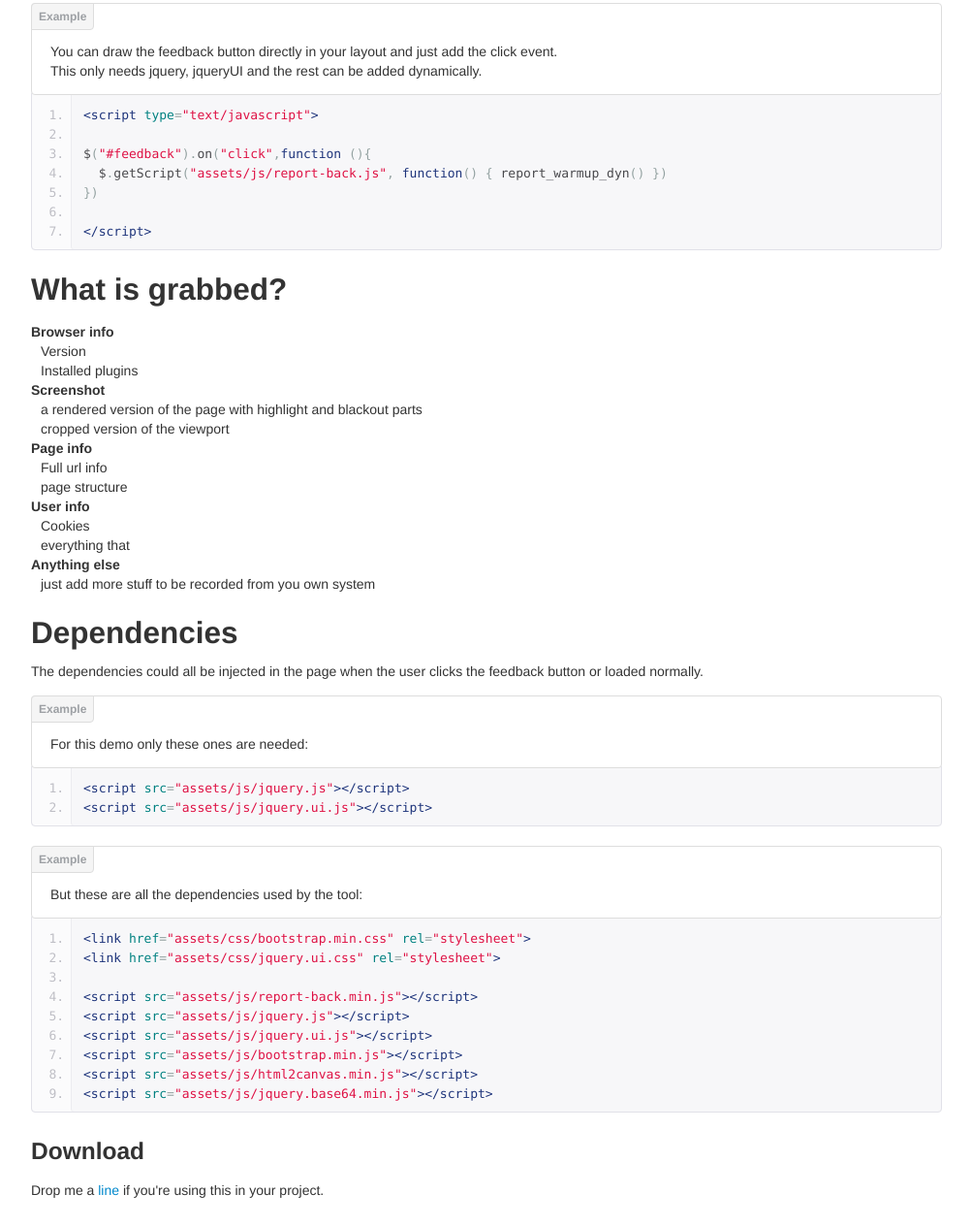
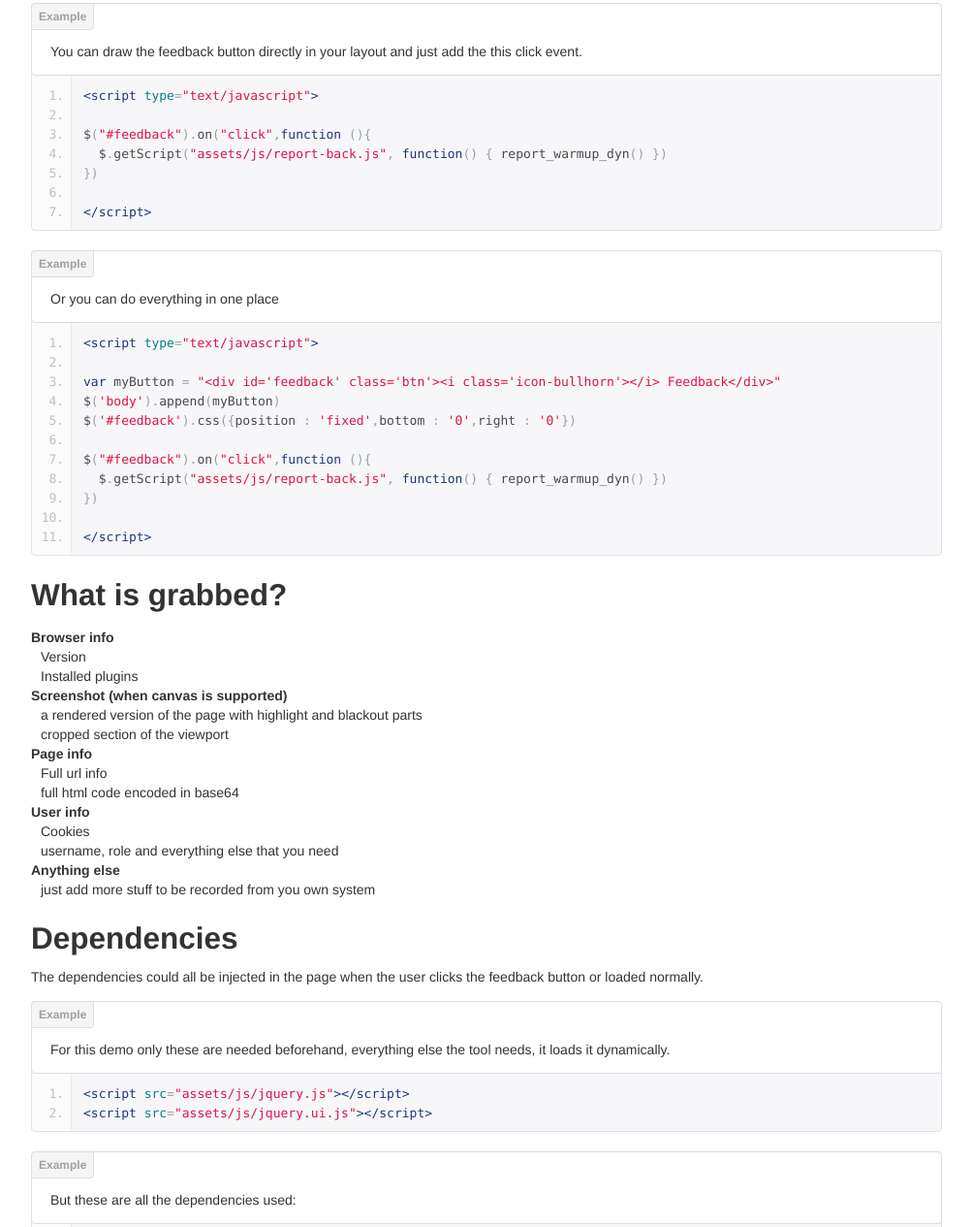
Before and after one commit to filipegarcia/ReportBack, a website: page index.html in a window 1280 px wide. Shown: the part 673-1938 px from the top of the page at 97% size, without its empty margins (138-1141 px from the left). Drawn offline with Linux system fonts and the light colour scheme.

Commit message:
changed description
Signed-off-by: filipe garcia <filipe.c.garcia@gmail.com>

```diff
--- a/assets/js/report-back.js
+++ b/assets/js/report-back.js
@@ -5,11 +5,11 @@
  Released under Apache License v2.0
 */
 
-// report array to be build during the process
+// report array to be used during the process
 var report = []
 
 
-
+// all the labels are extracted, you know, for translation.
 var msg = {
 	ok : "ok",
 	close: "close",
@@ -65,7 +65,7 @@ var msg = {
 
 
 
-//Initialize the report back, dynamically loading the scripts and css and setp up step 1
+//Initialize the report back, dynamically loading the scripts and css and set up step1
 function report_warmup_dyn(userInfo, productInfo) {
 
 	//Load the dependencies
@@ -95,36 +95,14 @@ function report_warmup_dyn(userInfo, productInfo) {
 		report.productInfo = productInfo
 }
 
+
+//If you don't need to dynamically load anything you can use this one
 function report_warmup() {
 
 	$("#feedback").on("click", function () {
 		drawDialog()
 		goStep1()
 	})
-
-}
-
-
-function saveReport() {
-
-	$('#reportDialog').dialog({width: 500})
-	$('#step3').hide("blind", { direction: "vertical" }, 200)
-	$('#step4').show("blind", { direction: "vertical" }, 200)
-
-	finishButtons()
-
-	//remove this for production
-	console.log(report)
-
-
-	/*	send to BD
-	$.ajax({
-	    type: "POST",
-	    url: "save/savereport",
-	    dataType: 'json',
-	    data: { json: report }
-	});
-	*/
 
 }
 
@@ -236,6 +214,7 @@ function drawDialog(){
 
     $('body').append(out)
 
+		// if no the browser doesn't support canvas, skip step 2
     if (report.canvas) {
       $('#reportDialog').append(step1 + step2 + step3 + step4)
     }
@@ -370,6 +349,29 @@ function cleanup() {
 				takeScreenShot()
 			},1000)
 		}
+
+	}
+
+	function saveReport() {
+
+		$('#reportDialog').dialog({width: 500})
+		$('#step3').hide("blind", { direction: "vertical" }, 200)
+		$('#step4').show("blind", { direction: "vertical" }, 200)
+
+		finishButtons()
+
+		//remove this for production
+		console.log(report)
+
+
+		/*	send to BD
+		$.ajax({
+		    type: "POST",
+		    url: "save/savereport",
+		    dataType: 'json',
+		    data: { json: report }
+		});
+		*/
 
 	}
 
--- a/index.html
+++ b/index.html
@@ -74,15 +74,14 @@
 
          <h2>Demo</h2>
         <p>
-          Press the feedback button on the right bottom corner to try it out
+          Press the feedback button on the right bottom corner and take it out for a spin.
         </p>
         <br>
         <h2>Markup</h2>
         <div class="bs-docs-example">
 
 <div id="newnav"></div>
-You can draw the feedback button directly in your layout and just add the click event. <br>
-This only needs jquery, jqueryUI and the rest can be added dynamically.
+You can draw the feedback button directly in your layout and just add the this click event. <br>
 </div>
 
 <pre class="prettyprint linenums">
@@ -95,7 +94,25 @@ $("#feedback").on("click",function (){
 &lt;/script&gt;
 </pre>
 
+        <div class="bs-docs-example">
 
+<div id="newnav"></div>
+Or you can do everything in one place<br>
+</div>
+
+<pre class="prettyprint linenums">
+&lt;script type="text/javascript"&gt;
+
+var myButton = "&lt;div id='feedback' class='btn'&gt;&lt;i class='icon-bullhorn'&gt;&lt;/i&gt; Feedback&lt;/div&gt;"
+$('body').append(myButton)
+$('#feedback').css({position : 'fixed',bottom : '0',right : '0'})
+
+$("#feedback").on("click",function (){
+  $.getScript("assets/js/report-back.js", function() { report_warmup_dyn() })
+})
+
+&lt;/script&gt;
+</pre>
 
         <h2>What is grabbed?</h2>
         <p>
@@ -104,17 +121,17 @@ $("#feedback").on("click",function (){
             <dd>Version</dd>
             <dd>Installed plugins</dd>
 
-            <dt>Screenshot</dt>
+            <dt>Screenshot (when canvas is supported)</dt>
             <dd>a rendered version of the page with highlight and blackout parts</dd>
-            <dd>cropped version of the viewport</dd>
+            <dd>cropped section of the viewport</dd>
 
             <dt>Page info</dt>
             <dd>Full url info</dd>
-            <dd>page structure</dd>
+            <dd>full html code encoded in base64</dd>
 
             <dt>User info</dt>
             <dd>Cookies</dd>
-            <dd>everything that </dd>
+            <dd>username, role and everything else that you need</dd>
 
             <dt>Anything else</dt>
             <dd>just add more stuff to be recorded from you own system</dd>
@@ -128,7 +145,7 @@ $("#feedback").on("click",function (){
 
 <div class="bs-docs-example">
   <div id="newnav2"></div>
-  For this demo only these ones are needed:
+  For this demo only these are needed beforehand, everything else the tool needs, it loads it dynamically.
 </div>
 <pre class="prettyprint linenums">
 &lt;script src="assets/js/jquery.js"&gt;&lt;/script&gt;
@@ -137,7 +154,7 @@ $("#feedback").on("click",function (){
 
 <div class="bs-docs-example">
   <div id="newnav3"></div>
-  But these are all the dependencies used by the tool:
+  But these are all the dependencies used:
 </div>
 <pre class="prettyprint linenums">
 &lt;link href="assets/css/bootstrap.min.css" rel="stylesheet"&gt;
@@ -220,7 +237,7 @@ $("#feedback").on("click",function (){
 
 
     // Append the feedback button. This could also be
-    $('body').append("<div id='feedback' class='btn feedbackBtnGroup'><i class='icon-bullhorn'></i> Feedback</div>")
+    $('body').append("<div id='feedback' class='btn'><i class='icon-bullhorn'></i> Feedback</div>")
     $('#feedback').css({position : 'fixed',bottom : '0',right : '0'})
 
     // Set up the click event that will load the js file and its dependencies
```
Also changed, not shown: assets/js/report-back.beauty.js (+16 -14 lines), assets/js/report-back.min.js.
